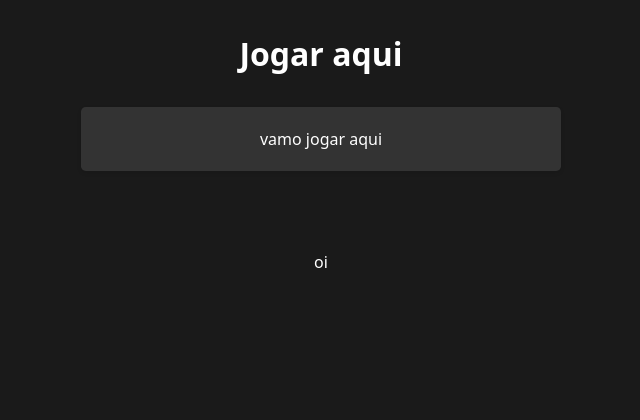
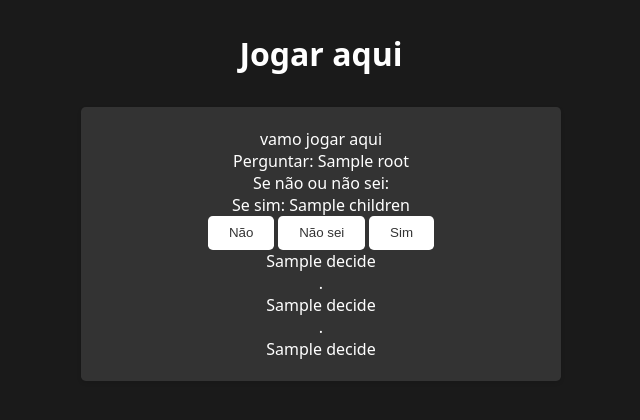
Before and after one commit to akaTsunemori/ThinkuTaku, a Flask app: template templates/game.html in a window 1280 px wide. Shown: the part 56-476 px from the top of the page, without its empty margins (319-959 px from the left). Run offline with Flask 3, Linux system fonts and the light colour scheme; the template is opened without the code that fills it: most values are stand-ins (such as "Sample title", 1, 10 or a date in 2020).

Commit message:
:construction: looking how to pass decided tree

```diff
--- a/app.py
+++ b/app.py
@@ -1,4 +1,4 @@
-from flask import Flask, render_template
+from flask import Flask, render_template, request
 from src.decision_tree import DecisionTree
 from src.input_parser import parse_file
 
@@ -15,8 +15,19 @@
 def home():
     return render_template('home.html')
 
-@app.route('/game')
+@app.route('/game', methods=('GET', 'POST'))
 def game():
+    if request.method == "POST":
+        tree.display(tree.root)
+        next_node = request.form["next_node"]
+        children = request.form["children_node"]
+        # children = request.form["children_node"]
+        print(next_node)
+        print(children)
+        if request.form["answer"] == "no":
+            return render_template('game.html', root=next_node)
+        else:
+            return render_template('game.html', root=children)
     return render_template('game.html', tree=tree)
 
 
--- a/templates/game.html
+++ b/templates/game.html
@@ -4,8 +4,32 @@
 <h1>Jogar aqui</h1>
 <div class="container" style="margin-top: 2rem;">
     <div class="form">
-        vamo jogar aqui
+        <p>vamo jogar aqui</p>
+        <p>Perguntar: {% print(tree.root) %}</p>
+        <p>Se não ou não sei: {% print(tree.root.next) %}</p>
+        <p>Se sim: {% print(tree.root.children[0]) %}</p>
+        <form method="post" id="myForm">
+            <input type="hidden" id="next" name="next_node" value="{{tree.decide(tree.root.next.data)}}" />
+            <input type="hidden" id="children" name="children_node" value="{{tree.decide(tree.root.children[0].data)}}" />
+            <input type="hidden" id="answer" name="answer" value="no" />
+            <button type="button" onclick="setHiddenValue('no')">Não</button>
+            <button type="button" onclick="setHiddenValue('no')">Não sei</button>
+            <button type="button" onclick="setHiddenValue('yes')">Sim</button>
+        </form>
+        {% print(tree.decide()) %}
+        <p>.</p>
+        {% print(tree.decide(tree.root.data)) %}
+        <p>.</p>
+        {% print(tree.decide()) %}
     </div>
 </div>
-oi
+
+<script>
+    // JavaScript function to set the value of the hidden input field
+    function setHiddenValue(value) {
+      document.getElementById('answer').value = value;
+      console.log(value)
+      document.getElementById('myForm').submit(); // Submit the form after setting the value
+    }
+</script>
 {% endblock %}
```
